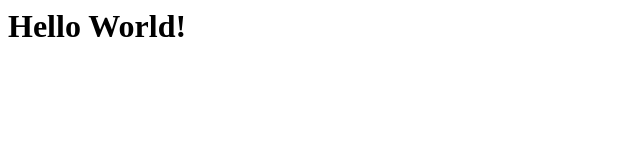
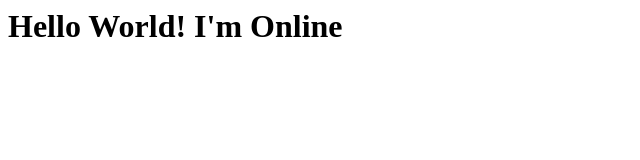
Before and after one commit to m-dynamics/m-dynamics.github.io, a plain HTML site: page index.html in a window 1280 px wide. Shown: the whole page, without its empty margins (0-640 px from the left). Drawn offline with Linux system fonts and the light colour scheme.

Commit message:
updated index.html

```diff
--- a/index.html
+++ b/index.html
@@ -1 +1 @@
-<h1> Hello World! </h1>
+<h1> Hello World! I'm Online </h1>
```
